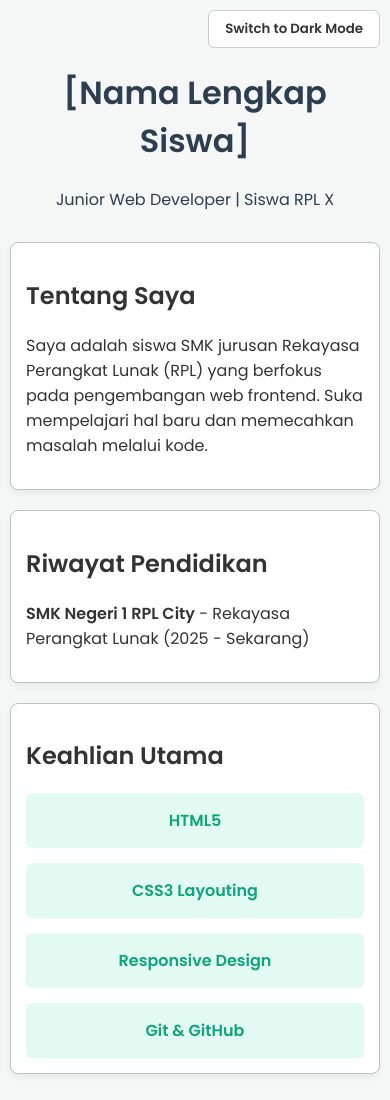
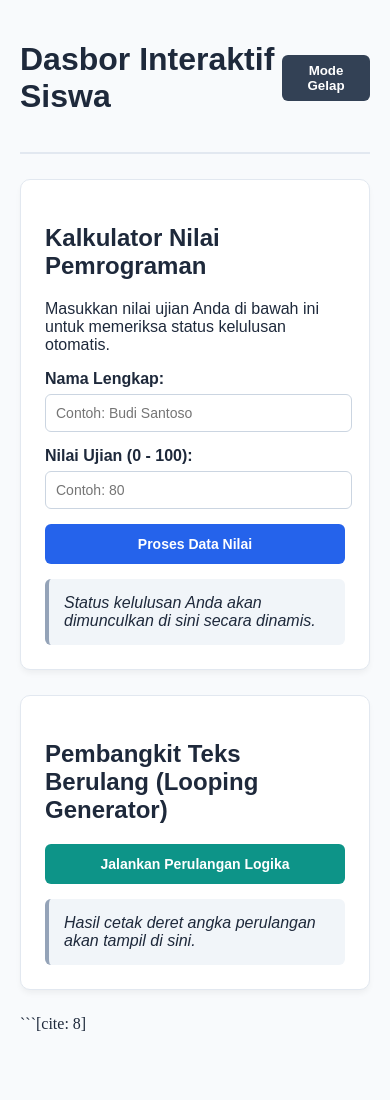
Before and after one commit to brandondvson/Job-1-6, a plain HTML site: page index.html in a window 390 px wide. After the commit the page ends 1053 px from the top, so only its background shows below. Drawn offline with Linux system fonts and the light colour scheme.

Commit message:
Add files via upload

````diff
--- a/index.html
+++ b/index.html
@@ -1,49 +1,49 @@
 <!DOCTYPE html>
 <html lang="id">
-
 <head>
     <meta charset="UTF-8">
     <meta name="viewport" content="width=device-width, initial-scale=1.0">
-
-    <title>CV Online - [Nama Siswa]</title>
-    <link rel="stylesheet" href="style.css" />
+    <title>Web Interaktif JavaScript - X TIP</title>
+    <link rel="stylesheet" href="style.css">
 </head>
-
 <body>
-    <div class="cv-container">
-
-        <div class="toggle-container" style="text-align: right; margin-bottom: 20px;">
-            <button class="btn-toggle" id="themeToggleBtn">Switch to Dark Mode</button>
-        </div>
-
-        <header class="cv-header">
-
-            <h1>[Nama Lengkap Siswa]</h1>
-            <p>Junior Web Developer | Siswa RPL X</p>
+    <div class="main-container">
+        <!-- Header Fitur Kontrol -->
+        <header class="web-header">
+            <h1>Dasbor Interaktif Siswa</h1>
+            <button id="btn-togle" class="toggle-theme">Mode Gelap</button>
         </header>
 
-        <section class="cv-card">
-            <h2>Tentang Saya</h2>
-            <p>Saya adalah siswa SMK jurusan Rekayasa Perangkat Lunak (RPL) yang berfokus pada pengembangan web frontend. Suka mempelajari hal baru dan memecahkan masalah melalui kode.</p>
+        <!-- Kartu Fitur 1: Kalkulator Skor Kelulusan -->
+        <section class="widget-card">
+            <h2>Kalkulator Nilai Pemrograman</h2>
+            <p>Masukkan nilai ujian Anda di bawah ini untuk memeriksa status kelulusan otomatis.</p>
+            <div class="input-group">
+                <label for="input-nama">Nama Lengkap:</label>
+                <input type="text" id="input-nama" placeholder="Contoh: Budi Santoso">
+            </div>
+            <div class="input-group">
+                <label for="input-nilai">Nilai Ujian (0 - 100):</label>
+                <input type="number" id="input-nilai" placeholder="Contoh: 80">
+            </div>
+            <button id="btn-proses" class="action-btn">Proses Data Nilai</button>
+
+            <!-- Area Output DOM -->
+            <div id="box-hasil" class="result-box">
+                Status kelulusan Anda akan dimunculkan di sini secara dinamis.
+            </div>
         </section>
 
-        <section class="cv-card">
-            <h2>Riwayat Pendidikan</h2>
-            <p><strong>SMK Negeri 1 RPL City</strong> - Rekayasa Perangkat Lunak (2025 - Sekarang)</p>
-        </section>
-
-        <section class="cv-card">
-            <h2>Keahlian Utama</h2>
-            <div class="skills-container">
-                <div class="skill-item">HTML5</div>
-                <div class="skill-item">CSS3 Layouting</div>
-                <div class="skill-item">Responsive Design</div>
-                <div class="skill-item">Git & GitHub</div>
+        <!-- Kartu Fitur 2: Simulasi Perulangan Logika -->
+        <section class="widget-card">
+            <h2>Pembangkit Teks Berulang (Looping Generator)</h2>
+            <button id="btn-loop" class="action-btn variant-btn">Jalankan Perulangan Logika</button>
+            <div id="box-loop" class="result-box">
+                Hasil cetak deret angka perulangan akan tampil di sini.
             </div>
         </section>
     </div>
-
     <script src="script.js"></script>
 </body>
-
 </html>
+```[cite: 8]
--- a/script.js
+++ b/script.js
@@ -1,24 +1,91 @@
-const btnToggle = document.getElementById('themeToggleBtn');
-const body = document.body;
+// Membuat fungsi penilai dengan percabangan logika
+function evaluasiSkor(nama, skor) {
+    const batasMinimal = 75;
+    let status = "";
 
-// Cek apakah preferensi sistem perangkat pengguna menggunakan Dark Mode
-const prefersDark = window.matchMedia('(prefers-color-scheme: dark)').matches;
+    // Logika percabangan mengecek kelulusan
+    if (skor >= batasMinimal) {
+        status = "Selamat " + nama + ", Anda dinyatakan LULUS mata pelajaran Pemrograman!";
+    } else {
+        status = "Maaf " + nama + ", Anda Belum Lulus KKM. Silakan mengikuti program Remedial.";
+    }
 
-// Inisialisasi awal berdasarkan preferensi sistem
-if (prefersDark) {
-    body.classList.add('dark-theme');
-    btnToggle.textContent = "Switch to Light Mode";
+    return status;
 }
 
-// Event listener saat tombol diklik
-btnToggle.addEventListener('click', () => {
-    // Membalik (toggle) class dark-theme pada body
-    body.classList.toggle('dark-theme');
+// Uji coba memanggil fungsi lewat console log
+let hasilUji = evaluasiSkor("Rian", 80);
+console.log("Hasil Fungsi Test:", hasilUji);
 
-    // Ubah teks tombol sesuai dengan state saat ini
-    if (body.classList.contains('dark-theme')) {
-        btnToggle.textContent = "Switch to Light Mode";
+// A. Seleksi elemen DOM masukan dan tombol
+const tombolProses = document.getElementById('btn-proses');
+const elemenHasil = document.getElementById('box-hasil');
+
+// B. Memasang event listener klik pada tombol proses data nilai
+tombolProses.onclick = function() {
+    // Mengambil value teks dari input form HTML
+    let namaSiswa = document.getElementById('input-nama').value;
+    let nilaiSiswa = document.getElementById('input-nilai').value;
+
+    // Validasi sederhana: memastikan kolom input tidak kosong
+    if (namaSiswa === "" || nilaiSiswa === "") {
+        elemenHasil.innerText = "Peringatan: Mohon isi Nama dan Nilai terlebih dahulu!";
+        elemenHasil.style.color = "#dc2626"; // Mengubah warna teks menjadi merah via JS
+        elemenHasil.style.borderLeftColor = "#dc2626";
+        return; // Menghentikan eksekusi fungsi jika tidak valid
+    }
+
+    // Konversi tipe data nilai dari String ke Angka (Number)
+    let nilaiAngka = Number(nilaiSiswa);
+
+    // Memanggil fungsi logika yang telah dibuat pada Kegiatan 2
+    let kalimatKesimpulan = evaluasiSkor(namaSiswa, nilaiAngka);
+
+    // C. Manipulasi DOM: Memasukkan kalimat hasil ke dalam kotak hasil di halaman web
+    elemenHasil.innerText = kalimatKesimpulan;
+
+    // Memberikan sentuhan warna dinamis berdasarkan kelulusan
+    if (nilaiAngka >= 75) {
+        elemenHasil.style.color = "#15803d"; // Warna teks hijau
+        elemenHasil.style.borderLeftColor = "#15803d";
     } else {
-        btnToggle.textContent = "Switch to Dark Mode";
+        elemenHasil.style.color = "#b91c1c"; // Warna teks merah maroon
+        elemenHasil.style.borderLeftColor = "#b91c1c";
     }
-});
+};
+
+// IMPLEMENTASI PERULANGAN LOGIKA (LOOPING)
+const tombolLoop = document.getElementById('btn-loop');
+const elemenBoxLoop = document.getElementById('box-loop');
+
+tombolLoop.onclick = function() {
+    let penampungTeks = "";
+
+    // Logika perulangan mencetak deret angka dari 1 sampai 5
+    for (let i = 1; i <= 5; i++) {
+        penampungTeks += "Mencetak Baris Angka ke-" + i + "<br>";
+    }
+
+    // Manipulasi DOM menyuntikkan teks berupa format HTML tag break
+    elemenBoxLoop.innerHTML = penampungTeks;
+    elemenBoxLoop.style.fontStyle = "normal";
+};
+
+// IMPLEMENTASI DARK MODE TOGGLE
+const tombolTema = document.getElementById('btn-togle');
+
+tombolTema.onclick = function() {
+    // Menambahkan atau menghapus class 'dark-theme' pada elemen <body> secara bergantian
+    document.body.classList.toggle('dark-theme');
+
+    // Memeriksa apakah class 'dark-theme' saat ini sedang aktif atau tidak
+    if (document.body.classList.contains('dark-theme')) {
+        tombolTema.innerText = "Mode Terang";
+        tombolTema.style.backgroundColor = "#e2e8f0";
+        tombolTema.style.color = "#1e293b";
+    } else {
+        tombolTema.innerText = "Mode Gelap";
+        tombolTema.style.backgroundColor = "#334155";
+        tombolTema.style.color = "#ffffff";
+    }
+};
--- a/style.css
+++ b/style.css
@@ -1,182 +1,122 @@
-@import url('https://fonts.googleapis.com/css2?family=Poppins:wght@300;400;600&display=swap');
-
 body {
-    background-color: #f4f7f6;
-    font-family: 'Poppins', sans-serif;
-    color: #333333;
-    margin: 0;
-    padding: 20px;
-}
-
-.cv-container {
-    max-width: 800px;
-    margin: 0 auto;
-}
-
-.cv-header {
-    text-align: center;
-    margin-bottom: 30px;
-    color: #2c3e50;
-}
-
-.cv-card {
-    background-color: #ffffff;
-    padding: 24px;
-    margin-bottom: 20px;
-    border: 1px solid #e0e0e0;
-    border-radius: 8px;
-    box-shadow: 0 4px 6px rgba(0,0,0,0.05);
-}
-
-.skills-container {
-    display: flex;
-    justify-content: space-between;
-    flex-wrap: wrap;
-    gap: 15px;
-}
-
-.skill-item {
-    flex: 1;
-    min-width: 120px;
-    background-color: #e3faf2;
-    color: #0ca678;
-    font-weight: 600;
-    padding: 15px;
-    text-align: center;
-    border-radius: 6px;
-}
-
-@media (max-width: 600px) {
-    .skills-container {
-        flex-direction: column;
-    }
-    body {
-        padding: 10px;
-    }
-    .cv-card {
-        padding: 15px;
-    }
-}
-
-@import url('https://fonts.googleapis.com/css2?family=Poppins:wght@300;400;600&display=swap');
-
-/* ===================================
-   STYLING DASAR (LIGHT MODE)
-   =================================== */
-body {
-    background-color: #f4f7f6;
-    font-family: 'Poppins', sans-serif;
-    color: #333333;
+    background-color: #f8fafc;
+    color: #1e293b;
     margin: 0;
     padding: 20px;
     transition: background-color 0.3s ease, color 0.3s ease;
 }
 
-.cv-container {
-    max-width: 800px;
+.main-container {
+    font-family: "Jetbrains Mono", sans-serif;
+}
+
+body.dark-theme {
+    background-color: #0f172a;
+    color: #f1f5f9;
+}
+
+.main-container {
+    max-width: 700px;
     margin: 0 auto;
 }
 
-.cv-header {
-    text-align: center;
-    margin-bottom: 30px;
-    color: #2c3e50;
-    transition: color 0.3s ease;
+.web-header {
+    display: flex;
+    justify-content: space-between;
+    align-items: center;
+    margin-bottom: 25px;
+    border-bottom: 2px solid #e2e8f0;
+    padding-bottom: 15px;
 }
 
-.cv-card {
+.toggle-theme {
+    background-color: #334155;
+    color: #ffffff;
+    border: none;
+    padding: 8px 16px;
+    border-radius: 6px;
+    cursor: pointer;
+    font-weight: 600;
+}
+
+.toggle-theme {
+    font-family: "Jetbrains Mono", sans-serif;
+}
+
+.widget-card {
     background-color: #ffffff;
     padding: 24px;
-    margin-bottom: 20px;
-    border: 1px solid #c0c0c0;
-    border-radius: 8px;
-    box-shadow: 0 4px 6px rgba(0, 0, 0, 0.05);
-    transition: background-color 0.3s ease, border-color 0.3s ease, box-shadow 0.3s ease;
+    margin-bottom: 25px;
+    border: 1px solid #e2e8f0;
+    border-radius: 10px;
+    box-shadow: 0 4px 6px -1px rgba(0, 0, 0, 0.05);
+    transition: background-color 0.3s ease;
 }
 
-.skills-container {
-    display: flex;
-    justify-content: space-between;
-    flex-wrap: wrap;
-    gap: 15px;
+body.dark-theme .widget-card {
+    background-color: #1e293b;
+    border-color: #334155;
 }
 
-.skill-item {
-    flex: 1;
-    min-width: 120px;
-    background-color: #e3faf2;
-    color: #0ca678;
-    font-weight: 600;
-    padding: 15px;
-    text-align: center;
-    border-radius: 6px;
-    transition: background-color 0.3s ease, color 0.3s ease;
+.input-group {
+    margin-bottom: 15px;
 }
 
-.btn-toggle {
-    padding: 8px 16px;
-    border-radius: 6px;
-    border: 1px solid #ccc;
-    cursor: pointer;
-    background-color: #ffffff;
-    color: #333333;
-    font-family: 'Poppins', sans-serif;
+.input-group label {
+    display: block;
+    margin-bottom: 6px;
     font-weight: 600;
-    transition: background-color 0.3s ease, color 0.3s ease, border-color 0.3s ease;
 }
 
-.btn-toggle:hover {
-    background-color: #c0c0c0;
+.input-group input {
+    width: 95%;
+    padding: 10px;
+    border: 1px solid #cbd5e1;
+    border-radius: 6px;
+    font-size: 14px;
 }
 
-/* ===================================
-   RESPONSIVE DESIGN (MEDIA QUERIES)
-   =================================== */
-@media (max-width: 600px) {
-    .skills-container {
-        flex-direction: column;
-    }
-    body {
-        padding: 10px;
-    }
-    .cv-card {
-        padding: 15px;
-    }
+body.dark-theme .input-group input {
+    background-color: #334155;
+    color: white;
+    border-color: #475569;
 }
 
-/* ===================================
-   TUGAS MANDIRI: DARK MODE
-   =================================== */
-body.dark-theme {
-    background-color: #1a1a1a;
-    color: #ffffff;
+.action-btn {
+    background-color: #2563eb;
+    color: white;
+    border: none;
+    padding: 12px 20px;
+    font-size: 14px;
+    font-weight: 600;
+    border-radius: 6px;
+    cursor: pointer;
+    width: 100%;
+    margin-bottom: 15px;
 }
 
-body.dark-theme .cv-card {
-    background-color: #2d2d2d;
-    border-color: #444444;
-    box-shadow: 0 4px 6px rgba(0, 0, 0, 0.3);
+.action-btn:hover {
+    background-color: #1d4ed8;
 }
 
-body.dark-theme h1,
-body.dark-theme h2,
-body.dark-theme h3,
-body.dark-theme p,
-body.dark-theme .cv-header {
-    color: #ffffff !important;
+.variant-btn {
+    background-color: #0d9488;
 }
 
-body.dark-theme .skill-item {
-    background-color: #1e3d37;
-    color: #12b886;
+.variant-btn:hover {
+    background-color: #0f766e;
 }
 
-body.dark-theme .btn-toggle {
-    background-color: #333333;
-    color: #ffffff;
-    border-color: #555555;
+.result-box {
+    background-color: #f1f5f9;
+    padding: 15px;
+    border-radius: 6px;
+    border-left: 4px solid #94a3b8;
+    font-style: italic;
+    min-height: 20px;
 }
 
-body.dark-theme .btn-toggle:hover {
-    background-color: #555555;
+body.dark-theme .result-box {
+    background-color: #334155;
+    border-left-color: #64748b;
 }
````
Also changed, not shown: 1 other file.
